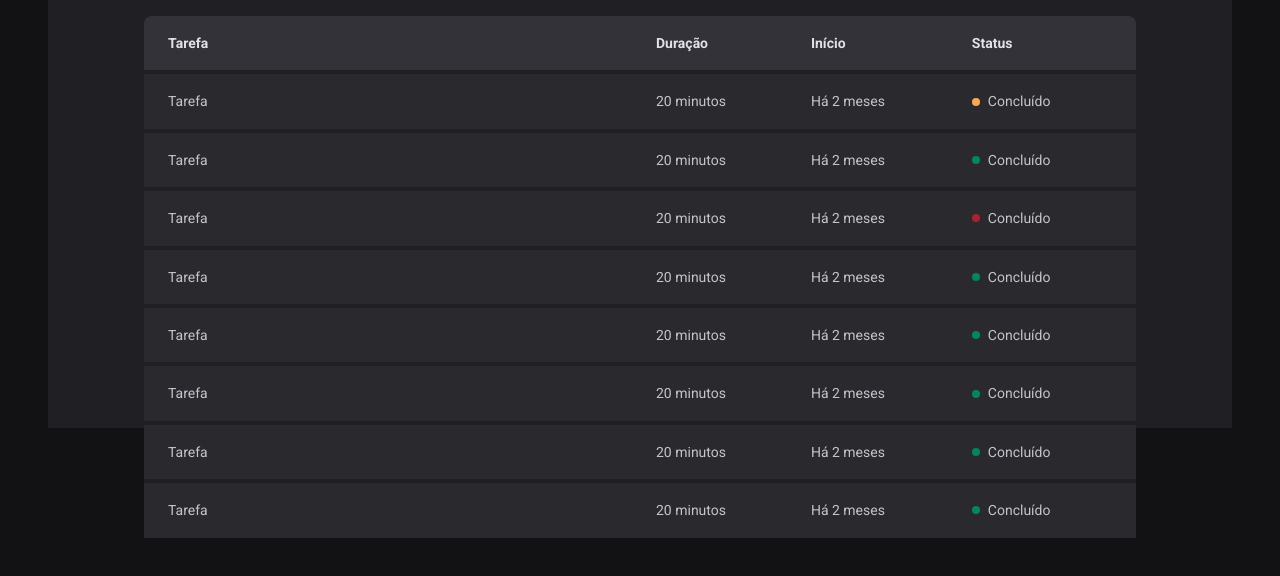
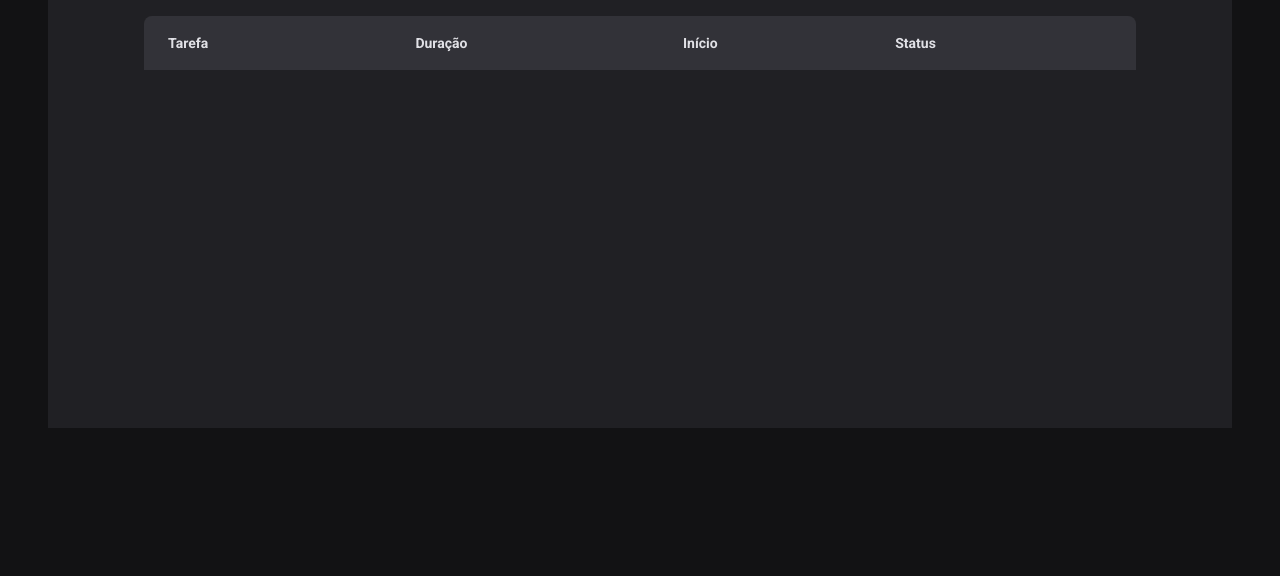
Before and after one commit to adriano-klein/timer, a React (Vite) app: page /history in a window 1280 px wide. Shown: the part 292-868 px from the top of the page. After the commit the page ends 800 px from the top, so only its background shows below. Built offline with nearby package versions, Linux system fonts and the light colour scheme.

Commit message:
Formatação de datas

```diff
--- a/src/App.tsx
+++ b/src/App.tsx
@@ -3,12 +3,15 @@
 import { GlobalStyle } from './styles/global'
 import { BrowserRouter } from 'react-router-dom'
 import { Router } from './Router'
+import { CyclesContextProvider } from './contexts/cyclesContext'
 
 export function App() {
   return (
     <ThemeProvider theme={defaultTheme}>
       <BrowserRouter>
-        <Router />
+        <CyclesContextProvider>
+          <Router />
+        </CyclesContextProvider>
       </BrowserRouter>
       <GlobalStyle />
     </ThemeProvider>
--- /dev/null
+++ b/src/contexts/CyclesContext.tsx
@@ -0,0 +1,107 @@
+import { createContext, ReactNode, useState } from 'react'
+
+interface CreateCycleData {
+  task: string
+  minutesAmount: number
+}
+
+interface Cycle {
+  id: string
+  task: string
+  minutes: number
+  startDate: Date
+  interruptedDate?: Date
+  finishedDate?: Date
+}
+
+interface CycleContextType {
+  activeCycle: Cycle | undefined
+  activeCycleId: string | null
+  amountSecondsPassed: number
+  cycles: Cycle[]
+  markCurrentCycleAsFinished: () => void
+  setSecondsPassed: (seconds: number) => void
+  createNewCycle: (data: CreateCycleData) => void
+  interruptCurrentCycle: () => void
+}
+
+interface CyclesContextProviderProps {
+  children: ReactNode
+}
+
+// Criação do contexto
+export const CyclesContext = createContext({} as CycleContextType)
+
+export function CyclesContextProvider({
+  children,
+}: CyclesContextProviderProps) {
+  const [cycles, setCycles] = useState<Cycle[]>([])
+  const [activeCycleId, setActiveCycleId] = useState<string | null>(null)
+  const [amountSecondsPassed, setAmountSecondsPassed] = useState(0)
+
+  const activeCycle = cycles.find((cycle) => cycle.id === activeCycleId)
+
+  function markCurrentCycleAsFinished() {
+    setCycles((state) =>
+      state.map((cycle) => {
+        if (cycle.id === activeCycleId) {
+          return { ...cycle, finishedDate: new Date() }
+        } else {
+          return cycle
+        }
+      }),
+    )
+  }
+
+  function setSecondsPassed(seconds: number) {
+    setAmountSecondsPassed(seconds)
+  }
+
+  // Cria um novo ciclo
+  function createNewCycle(data: CreateCycleData) {
+    const id = String(new Date().getTime())
+    const newCycle: Cycle = {
+      id,
+      task: data.task,
+      minutes: data.minutesAmount,
+      startDate: new Date(),
+    }
+
+    setCycles((state) => [...state, newCycle])
+    setActiveCycleId(id)
+    setAmountSecondsPassed(0)
+    // reset()
+  }
+
+  // Interrompe o ciclo
+  function interruptCurrentCycle() {
+    setCycles((state) =>
+      state.map((cycle) => {
+        if (cycle.id === activeCycleId) {
+          return { ...cycle, interruptedDate: new Date() }
+        } else {
+          return cycle
+        }
+      }),
+    )
+
+    setActiveCycleId(null)
+  }
+
+  return (
+    <CyclesContext.Provider
+      value={{
+        cycles,
+        activeCycle,
+        activeCycleId,
+        markCurrentCycleAsFinished,
+        amountSecondsPassed,
+        setSecondsPassed,
+        createNewCycle,
+        interruptCurrentCycle,
+      }}
+    >
+      {children}
+    </CyclesContext.Provider>
+  )
+}
--- a/src/pages/history/index.tsx
+++ b/src/pages/history/index.tsx
@@ -1,10 +1,16 @@
+import { useContext } from 'react'
+import { CyclesContext } from '../../contexts/cyclesContext'
 import {
   HistoryContainer,
   HistoryList,
   Status,
 } from '../../pages/history/styles'
+import { formatDistanceToNow } from 'date-fns'
+import ptBR from 'date-fns/locale/pt-BR'
 
 export function History() {
+  const { cycles } = useContext(CyclesContext)
+
   return (
     <HistoryContainer>
       <h1>Meu histórico</h1>
@@ -19,70 +25,31 @@
             </tr>
           </thead>
           <tbody>
-            <tr>
-              <td>Tarefa</td>
-              <td>20 minutos</td>
-              <td>Há 2 meses</td>
-              <td>
-                <Status statusColor="yellow">Concluído</Status>
-              </td>
-            </tr>
-            <tr>
-              <td>Tarefa</td>
-              <td>20 minutos</td>
-              <td>Há 2 meses</td>
-              <td>
-                <Status statusColor="green">Concluído</Status>
-              </td>
-            </tr>
-            <tr>
-              <td>Tarefa</td>
-              <td>20 minutos</td>
-              <td>Há 2 meses</td>
-              <td>
-                <Status statusColor="red">Concluído</Status>
-              </td>
-            </tr>
-            <tr>
-              <td>Tarefa</td>
-              <td>20 minutos</td>
-              <td>Há 2 meses</td>
-              <td>
-                <Status statusColor="green">Concluído</Status>
-              </td>
-            </tr>
-            <tr>
-              <td>Tarefa</td>
-              <td>20 minutos</td>
-              <td>Há 2 meses</td>
-              <td>
-                <Status statusColor="green">Concluído</Status>
-              </td>
-            </tr>
-            <tr>
-              <td>Tarefa</td>
-              <td>20 minutos</td>
-              <td>Há 2 meses</td>
-              <td>
-                <Status statusColor="green">Concluído</Status>
-              </td>
-            </tr>
-            <tr>
-              <td>Tarefa</td>
-              <td>20 minutos</td>
-              <td>Há 2 meses</td>
-              <td>
-                <Status statusColor="green">Concluído</Status>
-              </td>
-            </tr>
-            <tr>
-              <td>Tarefa</td>
-              <td>20 minutos</td>
-              <td>Há 2 meses</td>
-              <td>
-                <Status statusColor="green">Concluído</Status>
-              </td>
-            </tr>
+            {cycles.map((cycle) => {
+              return (
+                <tr key={cycle.id}>
+                  <td>{cycle.task}</td>
+                  <td>{cycle.minutes} minutos</td>
+                  <td>
+                    {formatDistanceToNow(cycle.startDate, {
+                      addSuffix: true,
+                      locale: ptBR,
+                    })}
+                  </td>
+                  <td>
+                    {cycle.finishedDate && (
+                      <Status statusColor="green">Concluído</Status>
+                    )}
+                    {cycle.interruptedDate && (
+                      <Status statusColor="red">Interrompido</Status>
+                    )}
+                    {!cycle.finishedDate && !cycle.interruptedDate && (
+                      <Status statusColor="yellow">Em andamento</Status>
+                    )}
+                  </td>
+                </tr>
+              )
+            })}
           </tbody>
         </table>
       </HistoryList>
--- a/src/pages/home/components/CountDown/index.tsx
+++ b/src/pages/home/components/CountDown/index.tsx
@@ -1,6 +1,6 @@
 import { differenceInSeconds } from 'date-fns'
 import { useContext, useEffect } from 'react'
-import { CyclesContext } from '../..'
+import { CyclesContext } from '../../../../contexts/cyclesContext'
 import { CountDownContainer, Separator } from './styles'
 
 export function Countdown() {
--- a/src/pages/home/components/NewCycleForm/index.tsx
+++ b/src/pages/home/components/NewCycleForm/index.tsx
@@ -1,7 +1,7 @@
 import { FormContainer, MinutesAmountInput, TaskInput } from './styles'
 import { useContext } from 'react'
-import { CyclesContext } from '../..'
 import { useFormContext } from 'react-hook-form'
+import { CyclesContext } from '../../../../contexts/cyclesContext'
 
 export function NewCycleForm() {
   const { activeCycle } = useContext(CyclesContext)
--- a/src/pages/home/index.tsx
+++ b/src/pages/home/index.tsx
@@ -4,32 +4,13 @@
   StartCountdownButton,
   StopCountdownButton,
 } from '../../../src/pages/home/styles'
-import { createContext, useState } from 'react'
+import { useContext } from 'react'
 import { NewCycleForm } from '../home/components/NewCycleForm'
 import { Countdown } from '../home/components/CountDown'
 import { zodResolver } from '@hookform/resolvers/zod'
 import * as zod from 'zod'
 import { FormProvider, useForm } from 'react-hook-form'
-
-interface Cycle {
-  id: string
-  task: string
-  minutes: number
-  startDate: Date
-  interruptedDate?: Date
-  finishedDate?: Date
-}
-
-interface CycleContextType {
-  activeCycle: Cycle | undefined
-  activeCycleId: string | null
-  amountSecondsPassed: number
-  markCurrentCycleAsFinished: () => void
-  setSecondsPassed: (seconds: number) => void
-}
-
-// Criação do contexto
-export const CyclesContext = createContext({} as CycleContextType)
+import { CyclesContext } from '../../contexts/cyclesContext'
 
 const newCycleFormValidationSchema = zod.object({
   task: zod.string().min(1, 'Informe a tarefa'),
@@ -42,9 +23,8 @@
 type NewCycleFormData = zod.infer<typeof newCycleFormValidationSchema>
 
 export function Home() {
-  const [cycles, setCycles] = useState<Cycle[]>([])
-  const [activeCycleId, setActiveCycleId] = useState<string | null>(null)
-  const [amountSecondsPassed, setAmountSecondsPassed] = useState(0)
+  const { createNewCycle, interruptCurrentCycle, activeCycle } =
+    useContext(CyclesContext)
 
   const newCycleForm = useForm<NewCycleFormData>({
     resolver: zodResolver(newCycleFormValidationSchema),
@@ -54,79 +34,26 @@
     },
   })
   const { handleSubmit, watch, reset } = newCycleForm
-  const activeCycle = cycles.find((cycle) => cycle.id === activeCycleId)
-
-  // Cria um novo ciclo
-  function handleCreateNewCycle(data: NewCycleFormData) {
-    const id = String(new Date().getTime())
-    const newCycle: Cycle = {
-      id,
-      task: data.task,
-      minutes: data.minutesAmount,
-      startDate: new Date(),
-    }
-
-    setCycles((state) => [...state, newCycle])
-    setActiveCycleId(id)
-    setAmountSecondsPassed(0)
-    reset()
-  }
-
-  // Interrompe o ciclo
-  function handleInterruptCycle() {
-    setCycles((state) =>
-      state.map((cycle) => {
-        if (cycle.id === activeCycleId) {
-          return { ...cycle, interruptedDate: new Date() }
-        } else {
-          return cycle
-        }
-      }),
-    )
-
-    setActiveCycleId(null)
-  }
-
-  function markCurrentCycleAsFinished() {
-    setCycles((state) =>
-      state.map((cycle) => {
-        if (cycle.id === activeCycleId) {
-          return { ...cycle, finishedDate: new Date() }
-        } else {
-          return cycle
-        }
-      }),
-    )
-  }
-
-  function setSecondsPassed(seconds: number) {
-    setAmountSecondsPassed(seconds)
-  }
 
   // Checa se o campo task está vazio e desabilita o botão enviar
   const task = watch('task')
   const isSubmitDisabled = !task
 
+  function handleCreateNewCycle(data: NewCycleFormData) {
+    createNewCycle(data)
+    reset()
+  }
+
   return (
     <HomeContainer>
       <form onSubmit={handleSubmit(handleCreateNewCycle)} action="">
-        <CyclesContext.Provider
-          value={{
-            activeCycle,
-            activeCycleId,
-            markCurrentCycleAsFinished,
-            amountSecondsPassed,
-            setSecondsPassed,
-          }}
-        >
-          <FormProvider {...newCycleForm}>
-            <NewCycleForm />
-          </FormProvider>
-          <Countdown />
-        </CyclesContext.Provider>
+        <FormProvider {...newCycleForm}>
+          <NewCycleForm />
+        </FormProvider>
+        <Countdown />
 
         {activeCycle ? (
-          <StopCountdownButton type="button" onClick={handleInterruptCycle}>
+          <StopCountdownButton type="button" onClick={interruptCurrentCycle}>
             <HandPalm size={24} />
             Interromper
           </StopCountdownButton>
```
